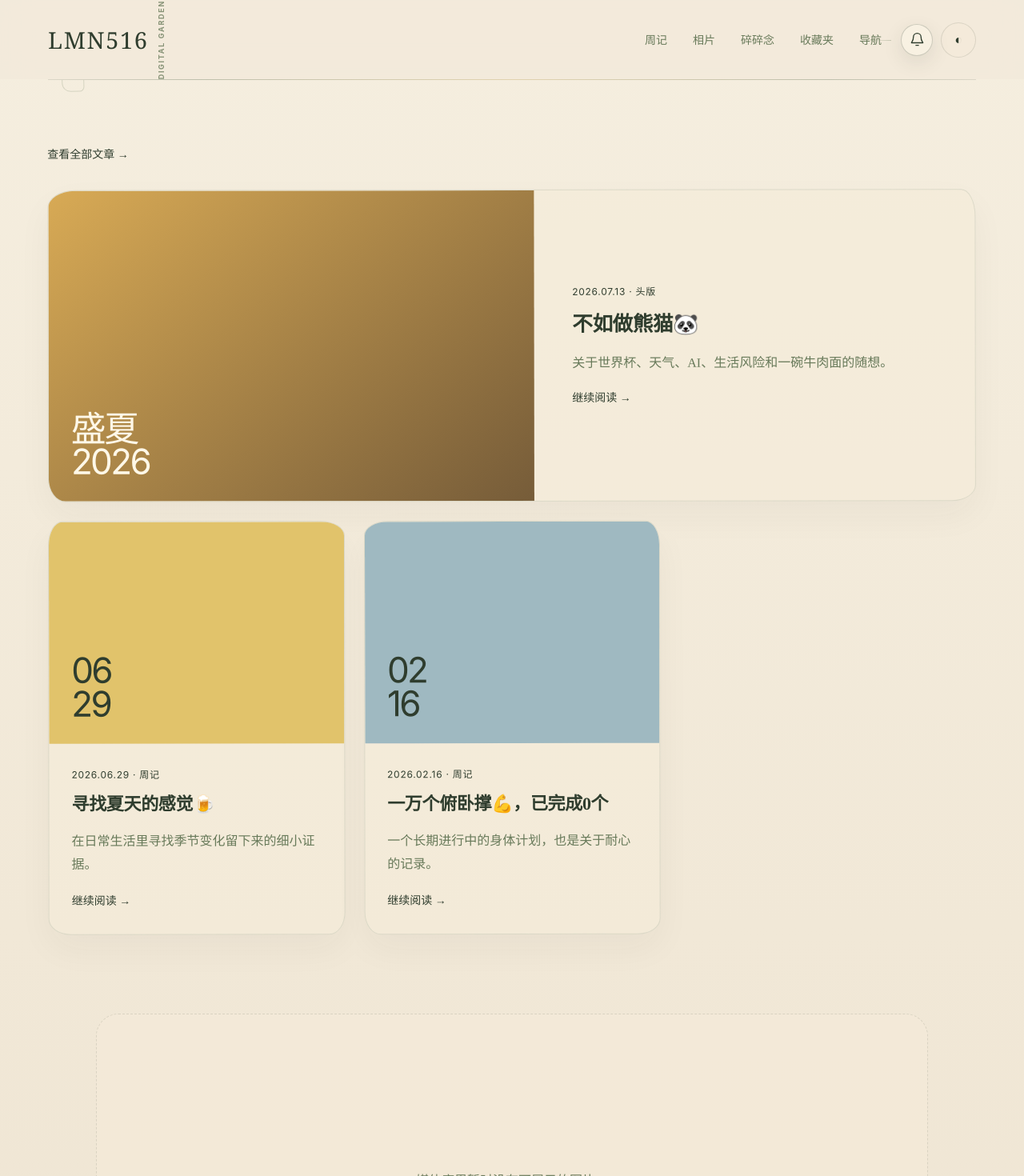
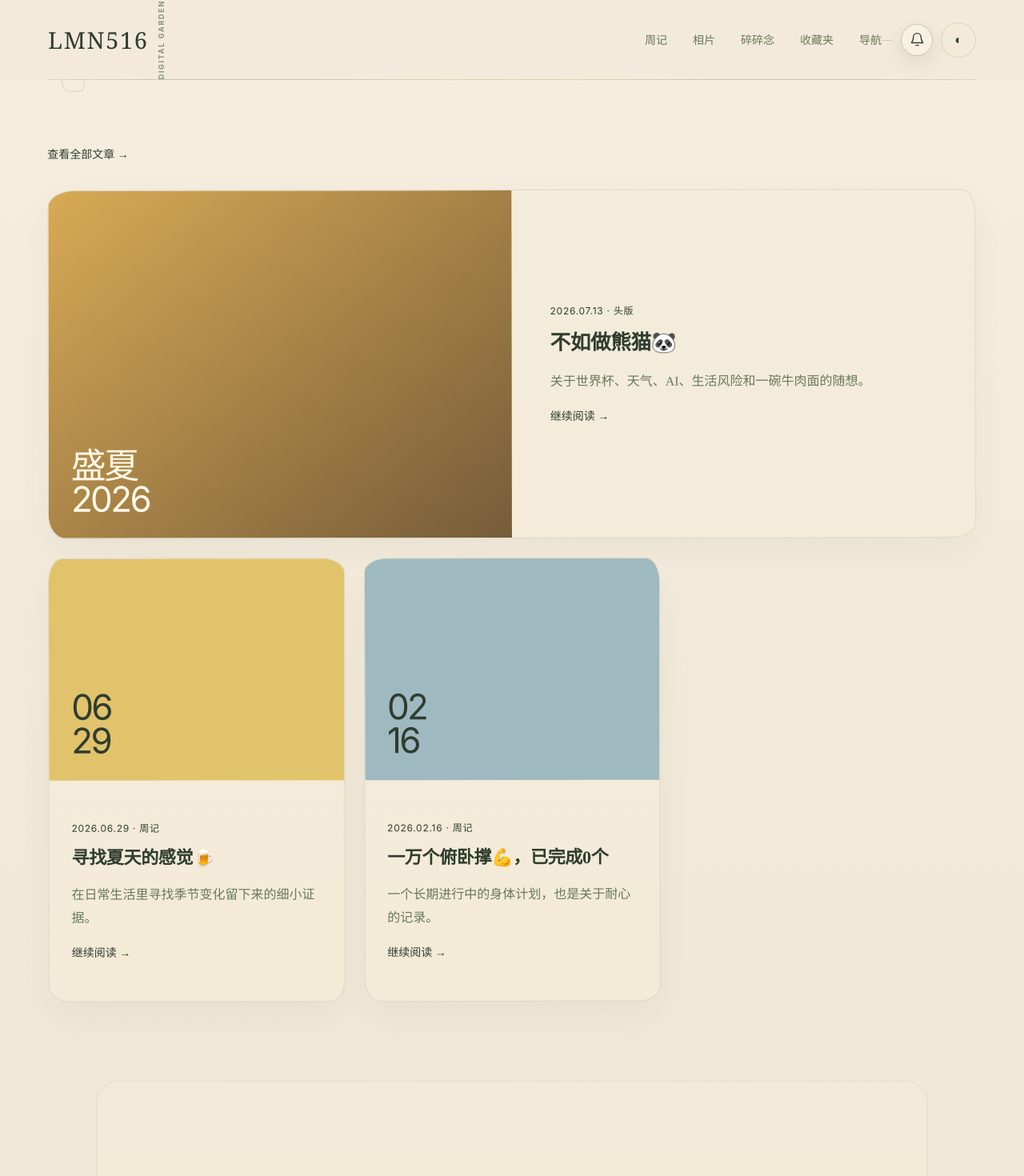
Before and after one commit to BurgCreate/lmn516-v2, a Next.js app: page / in a window 1280 px wide. Shown: the top 1470 px of the page at 80% size. Built offline with nearby package versions, Linux system fonts and the light colour scheme; no server answers.

Commit message:
4:3 card

```diff
--- a/styles/03-home.css
+++ b/styles/03-home.css
@@ -504,14 +504,15 @@
 }
 
 .featured-post {
-  min-height: 430px;
-  display: grid;
-  grid-template-columns: 1.05fr 1fr;
+  display:grid;
+  grid-template-columns:1fr 1fr;
+  overflow:hidden;
 }
 
 .post-visual {
   position: relative;
-  min-height: 230px;
+  aspect-ratio: 4 / 3;
+  min-height: 0;
   padding: 0;
   display: flex;
   align-items: flex-end;
@@ -550,10 +551,12 @@
 }
 
 .featured-post .post-content {
-  padding: 52px;
-  display: flex;
-  flex-direction: column;
-  justify-content: center;
+  padding:42px;
+  aspect-ratio:4 / 3;
+  display:flex;
+  flex-direction:column;
+  justify-content:center;
+  overflow:hidden;
 }
 
 .post-meta {
@@ -582,6 +585,17 @@
 
 .small .post-content h3 {
   font-size: 22px;
+}
+.small .post-visual {
+  aspect-ratio:4 / 3;
+}
+
+.small .post-content {
+  aspect-ratio:4 / 3;
+  display:flex;
+  flex-direction:column;
+  justify-content:center;
+  overflow:hidden;
 }
 
 /* ==========================
@@ -838,12 +852,20 @@
 }
 
 .featured-post {
-  min-height: 390px;
-  grid-template-columns: 1.1fr 1fr;
+
+  min-height:0;
+
+  grid-template-columns:1fr 1fr;
+
 }
 
 .featured-post .post-content {
-  padding: 42px;
+  padding:42px;
+  aspect-ratio:4 / 3;
+  display:flex;
+  flex-direction:column;
+  justify-content:center;
+  overflow:hidden;
 }
 
 .post-grid {
@@ -851,7 +873,12 @@
 }
 
 .small .post-content {
-  padding: 28px;
+  padding:28px;
+  aspect-ratio:4 / 3;
+  display:flex;
+  flex-direction:column;
+  justify-content:center;
+  overflow:hidden;
 }
 
 .archive-intro {
```
